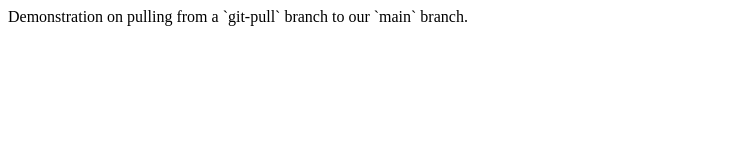
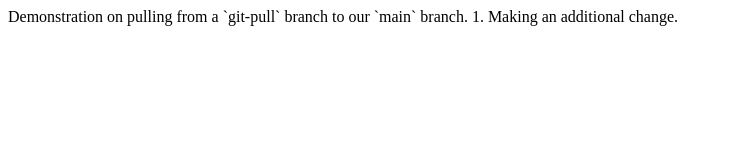
Before and after one commit to axoalex/git-pull-origin-demo, a plain HTML site: page index.html in a window 1280 px wide. Shown: the whole page, without its empty margins (0-732 px from the left). Drawn offline with Linux system fonts and the light colour scheme.

Commit message:
add changes to index.html

```diff
--- a/index.html
+++ b/index.html
@@ -8,5 +8,9 @@
     Demonstration on pulling from a `git-pull` branch to our `main` branch.
     </body>
 
+    <body>
+        1. Making an additional change.
+    </body>
+
     </html>
 <!DOCTYPE html>
```
